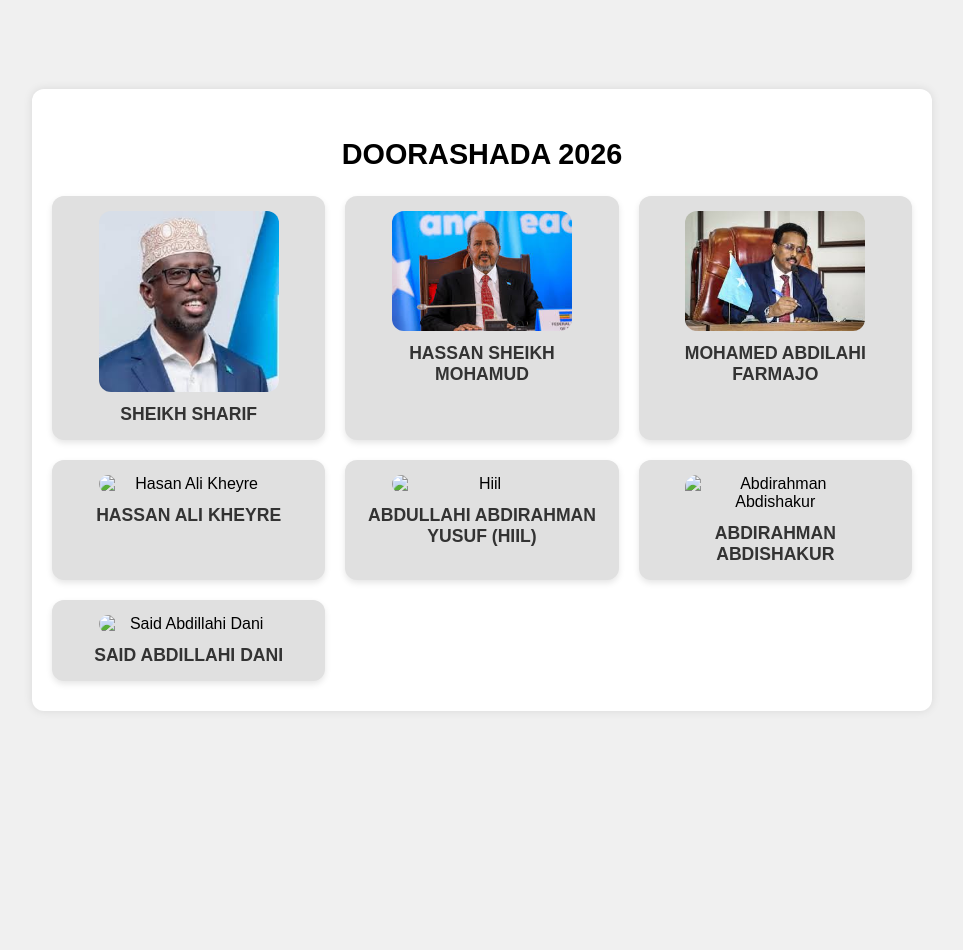
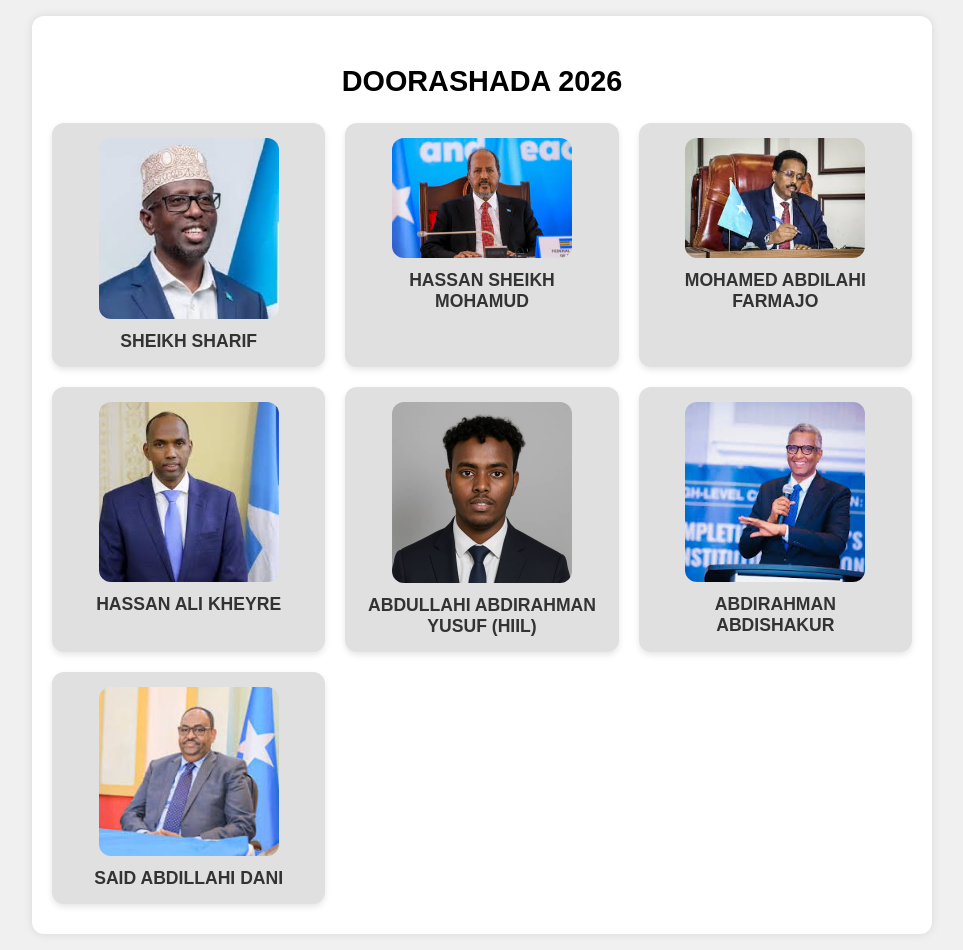
Before and after one commit to Abdalla-hiil/funny_voting, a plain HTML site: page index.html in a window 1280 px wide. Shown: the whole page, without its empty margins (158-1121 px from the left). Before the commit the page ends 800 px from the top, so only its background shows below. Drawn offline with Linux system fonts and the light colour scheme; files whose address does not match are found by name.

Commit message:
Update index.html

```diff
--- a/index.html
+++ b/index.html
@@ -24,26 +24,26 @@
         <span>MOHAMED ABDILAHI FARMAJO</span>
       </li>
       <li>
-        <img src="images/kheyre.jpg" alt="Hasan Ali Kheyre" />
+        <img src="images and voice/kheyre.jpg" alt="Hasan Ali Kheyre" />
         <span>HASSAN ALI KHEYRE</span>
       </li>
       <li>
-        <img src="images/hiil.jpg" alt="Hiil" />
+        <img src="images and voice/hiil.jpg" alt="Hiil" />
         <span>ABDULLAHI ABDIRAHMAN YUSUF (HIIL)</span>
       </li>
       <li>
-        <img src="images/abdirahman.jpg" alt="Abdirahman Abdishakur" />
+        <img src="images and voice/abdirahman.jpg" alt="Abdirahman Abdishakur" />
         <span>ABDIRAHMAN ABDISHAKUR</span>
       </li>
       <li>
-        <img src="images/dani.jpg" alt="Said Abdillahi Dani" />
+        <img src="images and voice/dani.jpg" alt="Said Abdillahi Dani" />
         <span>SAID ABDILLAHI DANI</span>
       </li>
     </ul>
   </main>
 
   <!-- Audio for vote sound -->
-  <audio id="voteSound" src="images/voice.mp3" preload="auto"></audio>
+  <audio id="voteSound" src="images and voice/voice.mp3" preload="auto"></audio>
 
   <!-- Popup Modal -->
   <div id="popupModal" class="modal" aria-hidden="true">
```
